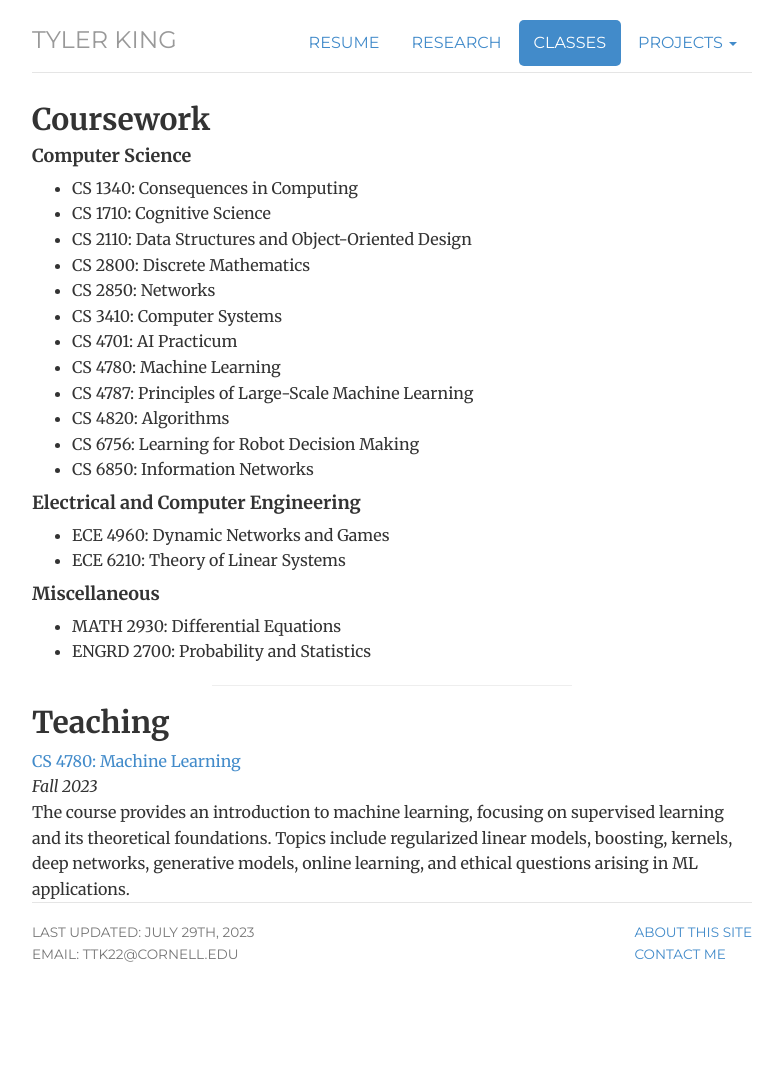
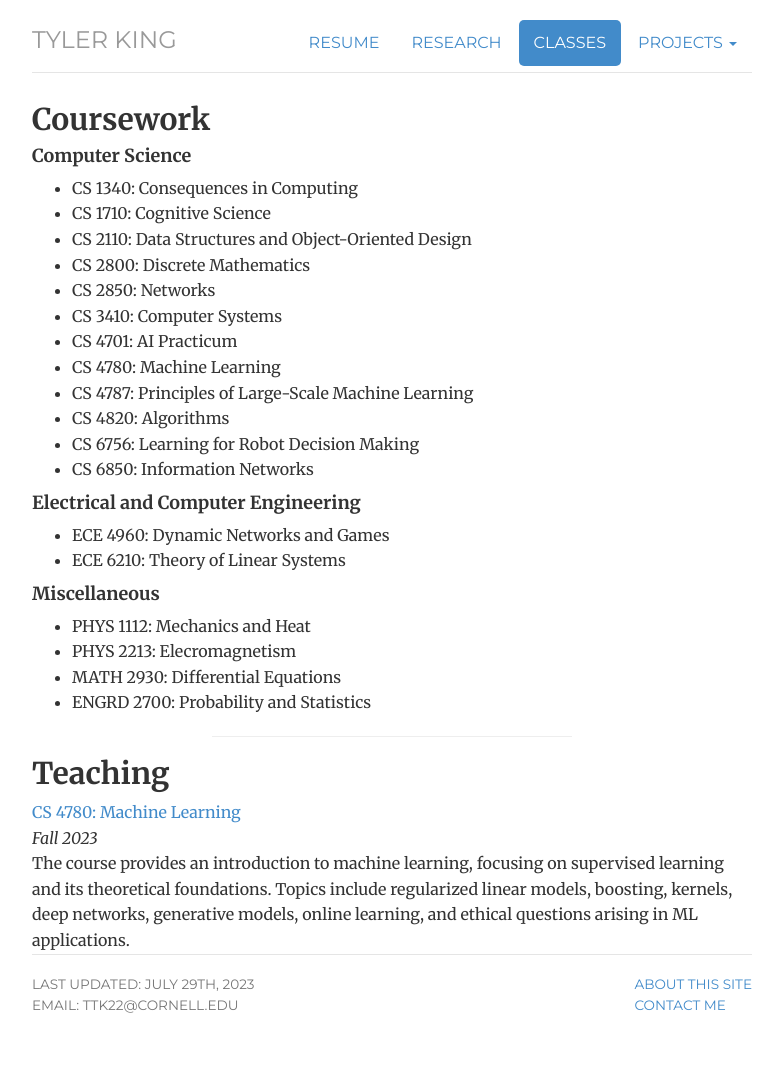
Before and after one commit to tylertking/tylertking.github.io, a Jekyll site: the page built from classes/index.html, in a window 1280 px wide. Shown: the whole page, without its empty margins (248-1031 px from the left). Built offline with Jekyll 4.4.1, drawn with Linux system fonts in a browser that asks for light colours; before the commit the page ends 1026 px from its top, so only the background shows below that.

Commit message:
Update index.html

```diff
--- a/classes/index.html
+++ b/classes/index.html
@@ -35,7 +35,9 @@ description: Tyler King Classes
 
 <h4> Miscellaneous </h4>
 <ul>
-	<li> MATH 2930: Differential Equations
+	<li> PHYS 1112: Mechanics and Heat
+    <li> PHYS 2213: Elecromagnetism
+    <li> MATH 2930: Differential Equations
 	<li> ENGRD 2700: Probability and Statistics
 </ul>
 
```
